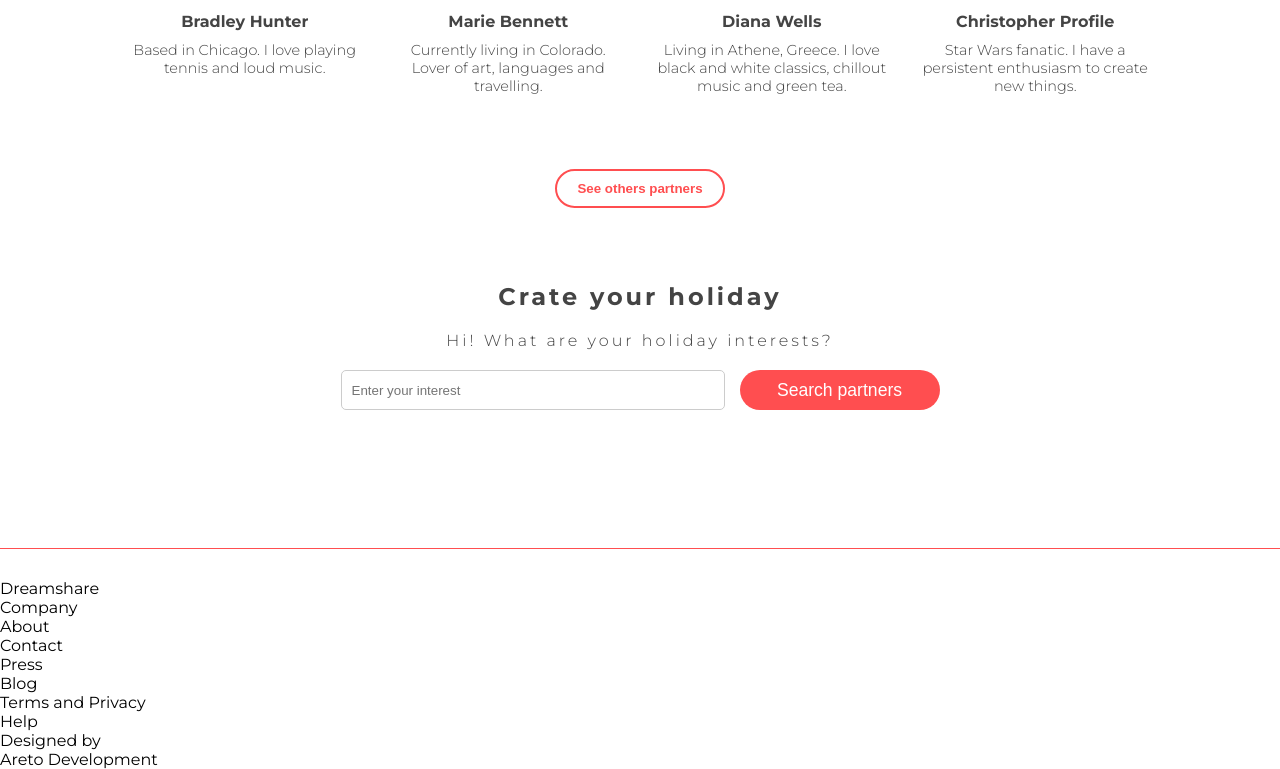
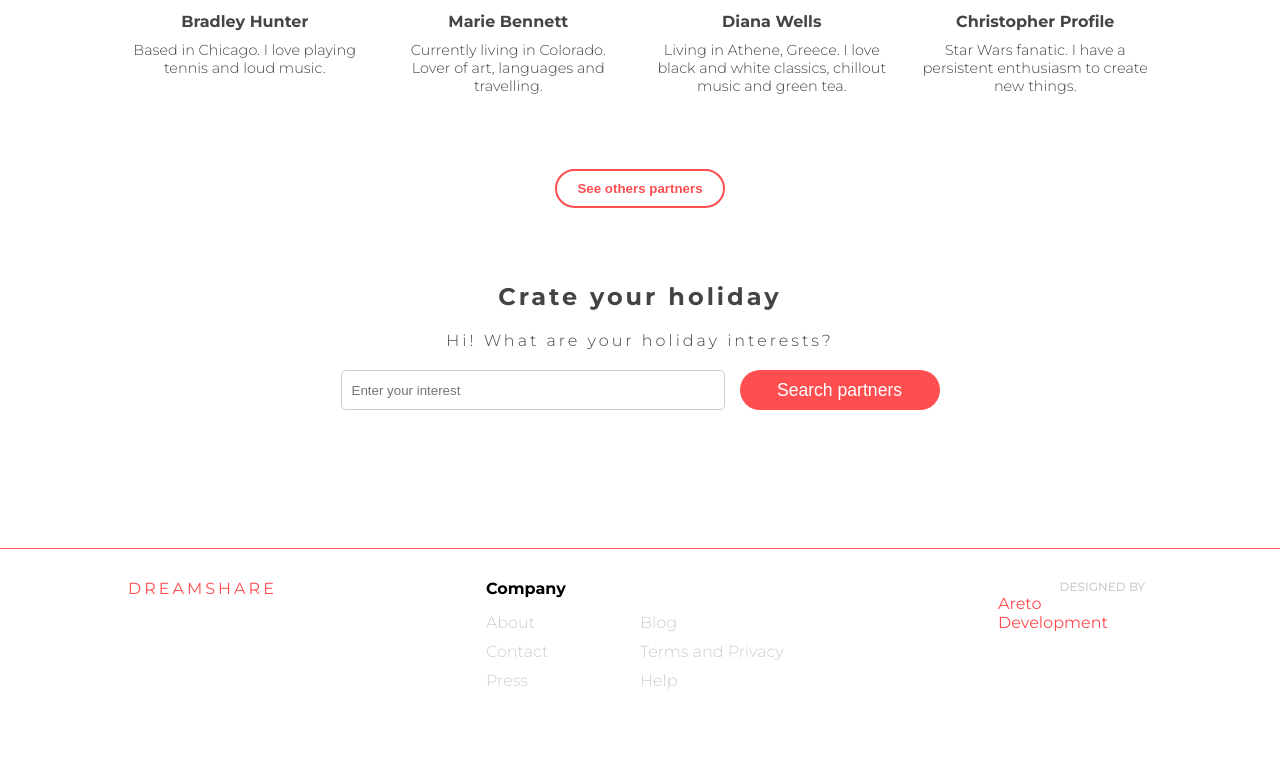
Before and after one commit to gabrielrmodesto/dasatest, a React (Create React App) app: page / in a window 1280 px wide. Shown: the part 1534-2303 px from the top of the page. After the commit the page ends 2239 px from the top, so only its background shows below. Built offline with nearby package versions, Linux system fonts and the light colour scheme.

Commit message:
Footer style and position

```diff
--- a/src/components/Footer/index.js
+++ b/src/components/Footer/index.js
@@ -1,29 +1,34 @@
-import React from 'react';
+import React from "react";
 import "./style.css";
 
 export default function Footer() {
 	return (
 		<>
 			<footer className="footer">
-				<div>
+				<div className="contentFooter">
+					<div className="brandNameFooter">
 						<p>Dreamshare</p>
 					</div>
-				<div>
-					<p>Company</p>
-					<div>
+					<div className="footerDetail">
+						<p className="footerDetailTitle">Company</p>
+						<div className="footerMapSite">
+						<div className="mapSite">
 							<p>About</p>
 							<p>Contact</p>
 							<p>Press</p>
 						</div>
-					<div>
+						<div className="mapSite">
 							<p>Blog</p>
 							<p>Terms and Privacy</p>
 							<p>Help</p>
 						</div>
 						</div>
-				<div>
-					<p>Designed by</p>
-					<p>Areto Development</p>
+
+					</div>
+					<div className="copyright">
+						<p className="copyrightBy">Designed by</p>
+						<p className="copyrightByBrand">Areto Development</p>
+					</div>
 				</div>
 			</footer>
 		</>
--- a/src/components/Footer/style.css
+++ b/src/components/Footer/style.css
@@ -1,5 +1,43 @@
 footer {
 	border-top: 1px solid rgb(255, 78, 80);
-	margin: 10% 0;
+	margin: 10% 0 5% 0;
 	padding-top: 30px;
 }
+.contentFooter{
+	display: grid;
+	grid-template-columns: repeat(3,1fr);
+	grid-gap: 50px;
+	max-width: 1200px;
+	margin: 0 10%;
+}
+.brandNameFooter p{
+	color: rgb(255, 78, 80);
+	text-transform: uppercase;
+	letter-spacing: 3px;
+}
+.footerMapSite{
+	padding: 10px 0;
+	display: grid;
+	grid-template-columns: repeat(2,2fr);
+	color: #CCCCCC;
+	font-weight: 300;
+}
+.footerDetailTitle{
+	font-weight: 700;
+}
+.mapSite p{
+	padding: 5px 0;
+}
+.copyright{
+	margin-left: 50%;
+}
+.copyrightBy{
+	color: #CCCCCC;
+	font-size: 0.75em;
+	font-weight: 500;
+	margin-left: 40%;
+	text-transform: uppercase;
+}
+.copyrightByBrand{
+	color: rgb(255, 75, 80);
+}
```
Lines whose indentation alone changed are shown as unchanged.
